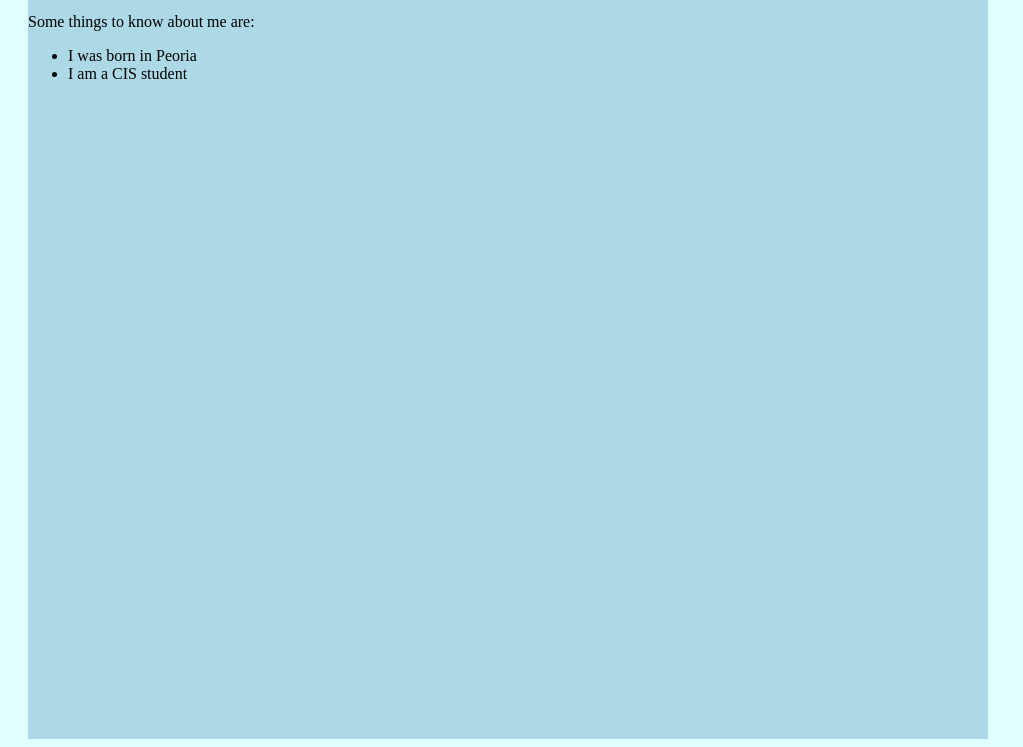
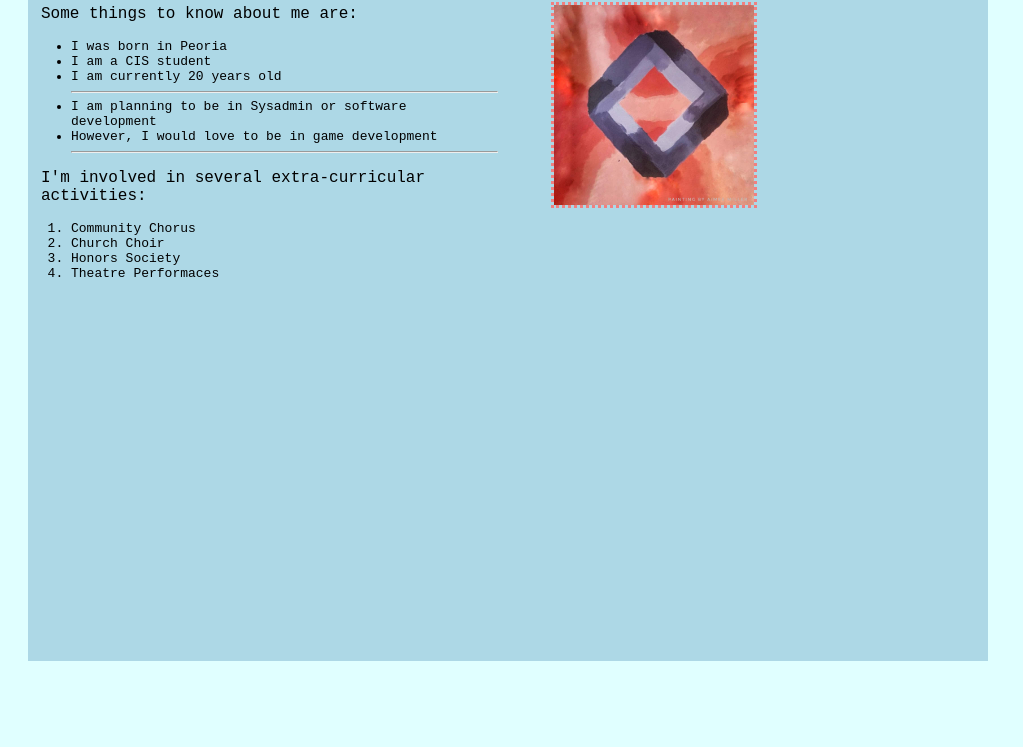
Before and after one commit to Xmayer-72/CIS445_HW3, a plain HTML site: page conrad_profile.html in a window 1280 px wide. Shown: the part 53-800 px from the top of the page, without its empty margins (0-1023 px from the left). Drawn offline with Linux system fonts and the light colour scheme.

Commit message:
Finishing innital submission other than future tweaks

```diff
--- a/conrad_profile.html
+++ b/conrad_profile.html
@@ -5,11 +5,34 @@
     <body>
         <div class="content">
             <h1 id="title">Conrad Mayer's Profile</h1>
-            <p>Some things to know about me are:</p>
-            <ul>
-                <li>I was born in Peoria</li>
-                <li>I am a CIS student</li>
-            </ul>
+            <table>
+                <tr>
+                    <td>
+                        <div style="min-width: 250px; width: 90%;">
+                            <p class="text">Some things to know about me are:</p>
+                            <ul>
+                                <li>I was born in Peoria</li>
+                                <li>I am a CIS student</li>
+                                <li>I am currently 20 years old</li>
+                                <hr>
+                                <li>I am planning to be in Sysadmin or software development</li>
+                                <li>However, I would love to be in game development</li>
+                                <hr>
+                            </ul>
+                            <p class="text">I'm involved in several extra-curricular activities:</p>
+                            <ol>
+                                <li>Community Chorus</li>
+                                <li>Church Choir</li>
+                                <li>Honors Society</li>
+                                <li>Theatre Performaces</li>
+                            </ol>
+                        </div>
+                    </td>
+                    <td>
+                        <img id="profile" src="Profile_Icon.jpeg" alt="A profile picture for Conrad Mayer">
+                    </td>
+                </tr>
+            </table>
         </div>
     </body>
 </html>
--- a/conrad_style.css
+++ b/conrad_style.css
@@ -1,19 +1,34 @@
 *{
     /** outline for debugging of layout**/
     /**outline: solid;**/
+    font-family: monospace;
+    color: black;
 }
 body{
     background-color: lightcyan;
-    min-width: 475px;
+    min-width: 600px;
     width: 75%;
     padding-left: 20px;
 }
+td{
+    vertical-align: top;
+}
 .content{
     background-color: lightblue;
-    height: 100%;
+    height: 90%;
+}
+.text{
+    padding-left: 10px;
+    padding-right: 10px;
+    font-size: 16;
 }
 #title{
     text-transform: uppercase;
     text-align: center;
     background-color: lightseagreen;
 }
+#profile{
+    align-self: center;
+    width: 200px;
+    outline: dotted lightcoral;
+}
```
Also changed, not shown: Profile_Icon.jpeg (added).
